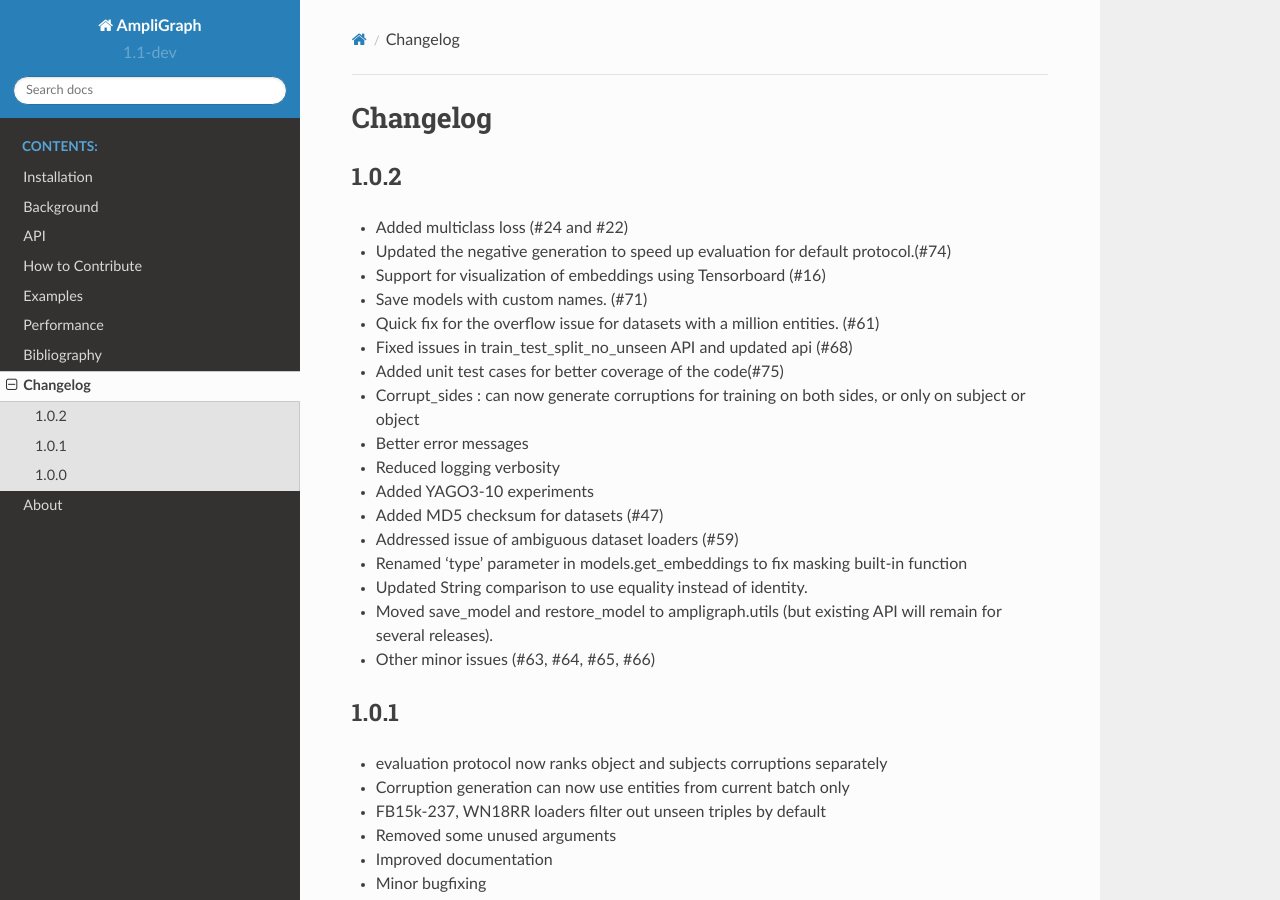
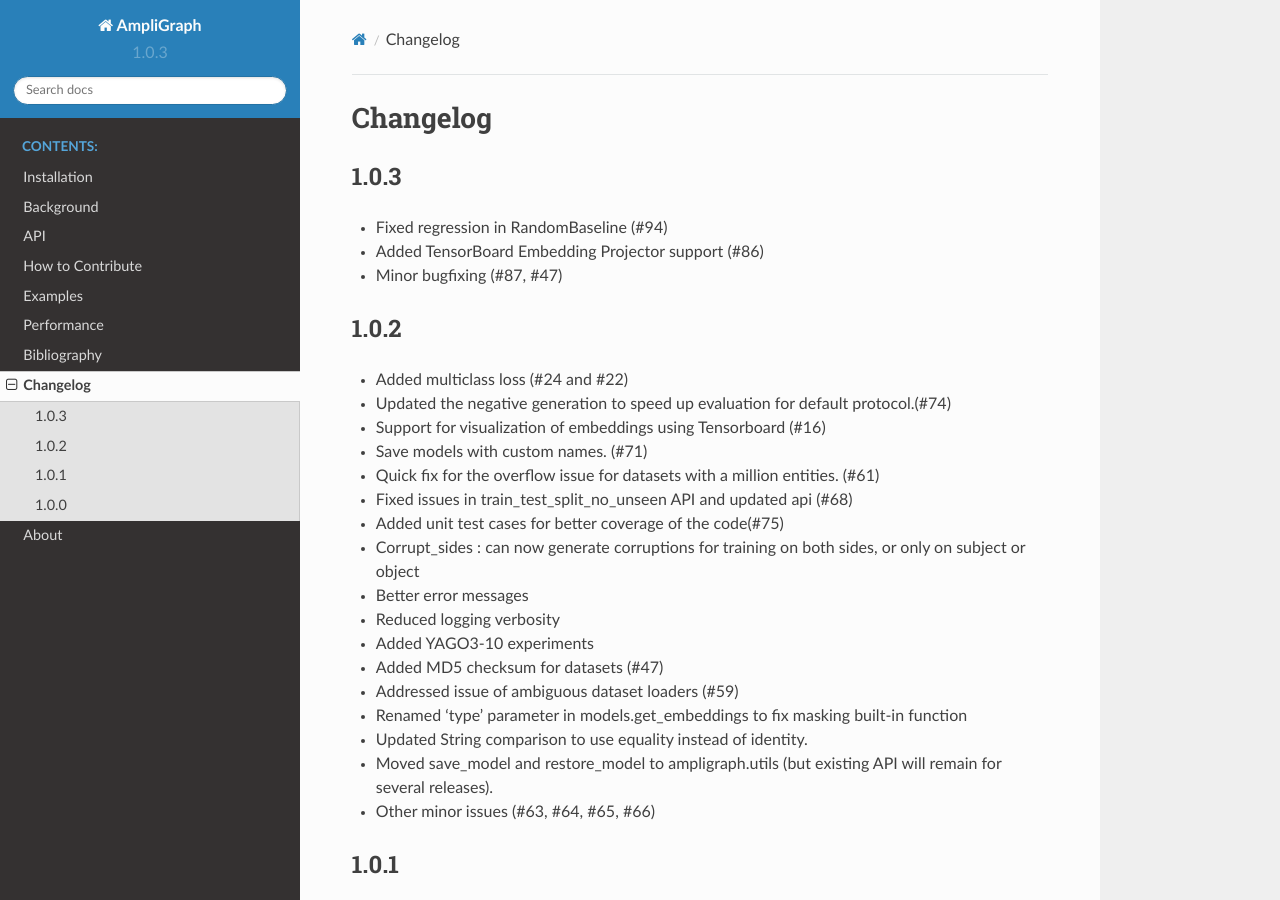
Before and after one commit to Accenture/AmpliGraph, a Sphinx documentation site: the page built from docs/changelog.md, in a window 1280 px wide and 900 px high. Built offline with Sphinx 7.4.7 and the Read the Docs theme 2.0.0, drawn with Linux system fonts in a browser that asks for light colours; the version number is read from the project's files by our own code.

Commit message:
Updated version number, added changelog

````diff
--- a/ampligraph/__init__.py
+++ b/ampligraph/__init__.py
@@ -9,7 +9,7 @@
 import logging.config
 import pkg_resources
 
-__version__ = '1.1-dev'
+__version__ = '1.0.3'
 __all__ = ['datasets', 'latent_features', 'evaluation']
 
 logging.config.fileConfig(pkg_resources.resource_filename(__name__, 'logger.conf'), disable_existing_loggers=False)
--- a/docs/changelog.md
+++ b/docs/changelog.md
@@ -1,4 +1,10 @@
 # Changelog
+
+## 1.0.3
+- Fixed regression in RandomBaseline (#94)
+- Added TensorBoard Embedding Projector support (#86)
+- Minor bugfixing (#87, #47)
+
 
 ## 1.0.2
 - Added multiclass loss (#24 and #22)
--- a/docs/install.md
+++ b/docs/install.md
@@ -66,5 +66,5 @@ pip install -e .
 ```python
 >> import ampligraph
 >> ampligraph.__version__
-'1.0.2'
+'1.0.3'
 ```
--- a/setup.py
+++ b/setup.py
@@ -13,7 +13,7 @@ setup_params = dict(name='ampligraph',
                     description='A Python library for relational learning on knowledge graphs.',
                     url='https://github.com/Accenture/AmpliGraph/',
                     author='Accenture Dublin Labs',
-                    author_email='luca.costabello@accenture.com',
+                    author_email='about@ampligraph.org',
                     license='Apache 2.0',
                     packages=find_packages(exclude=('tests', 'docs')),
                     include_package_data=True,
````
Also changed, not shown: README.md (+1 -1 lines).
